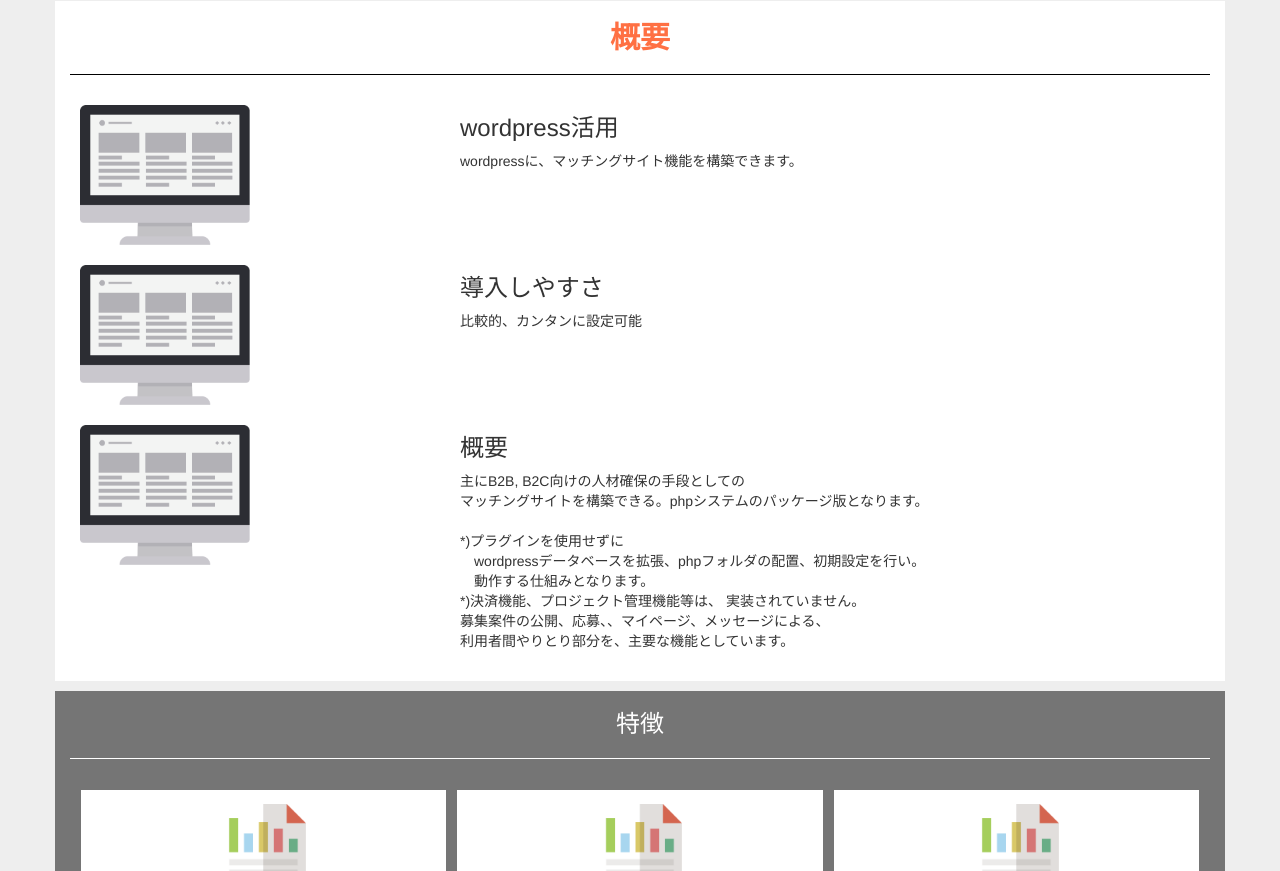
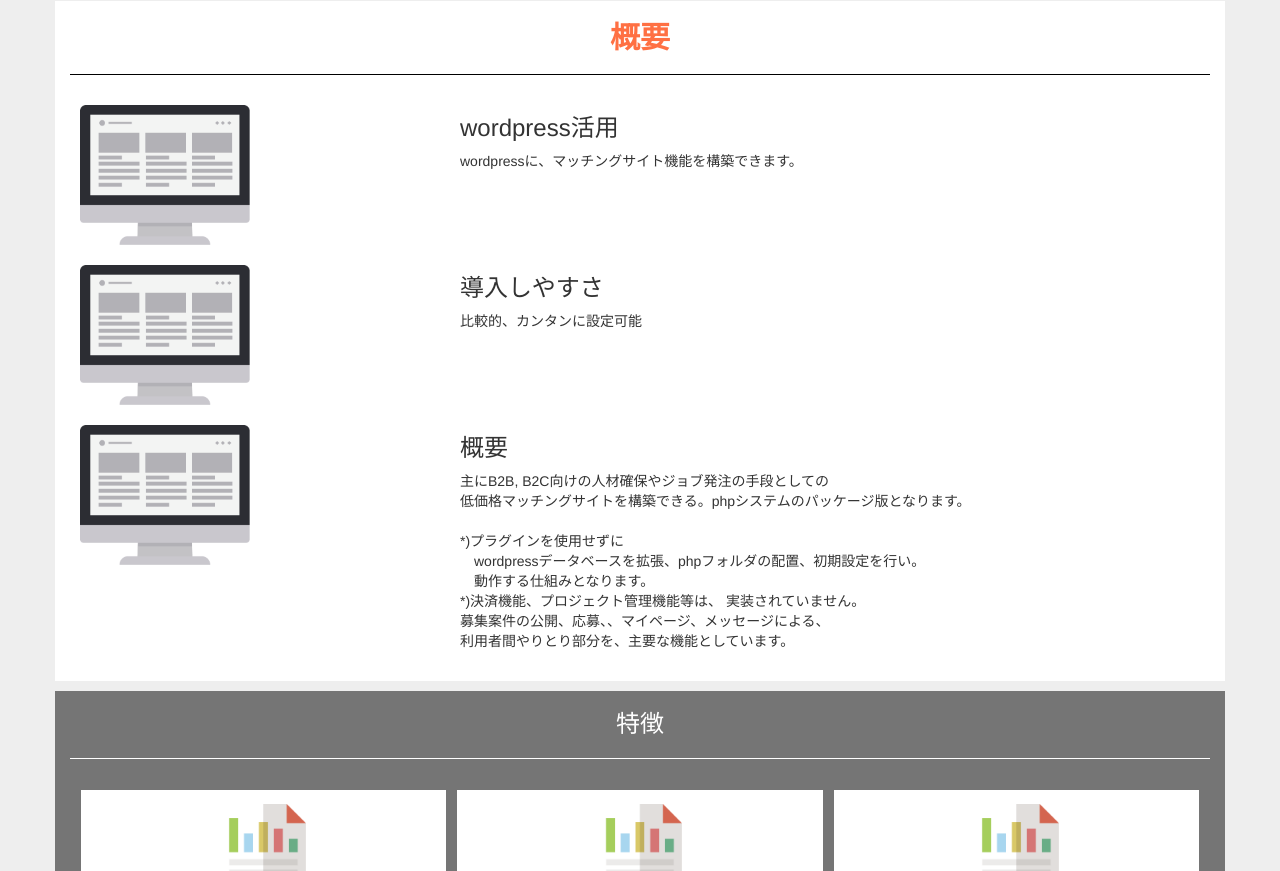
Before and after one commit to kuc-arc-f/match-publish-simply-pub, a plain HTML site: page index.html in a window 1280 px wide. Shown: the part 409-1280 px from the top of the page. Drawn offline with Linux system fonts and the light colour scheme.

Commit message:
up, 10-31A1

```diff
--- a/index.html
+++ b/index.html
@@ -147,8 +147,8 @@
     </div>
     <div class="col-sm-8">
     <h3>概要</h3>
-    <p>主にB2B, B2C向けの人材確保の手段としての<br>
-        マッチングサイトを構築できる。phpシステムのパッケージ版となります。<br>
+    <p>主にB2B, B2C向けの人材確保やジョブ発注の手段としての<br>
+        低価格マッチングサイトを構築できる。phpシステムのパッケージ版となります。<br>
         <br>
         *)プラグインを使用せずに<br>
         　wordpressデータベースを拡張、phpフォルダの配置、初期設定を行い。<br>
```
